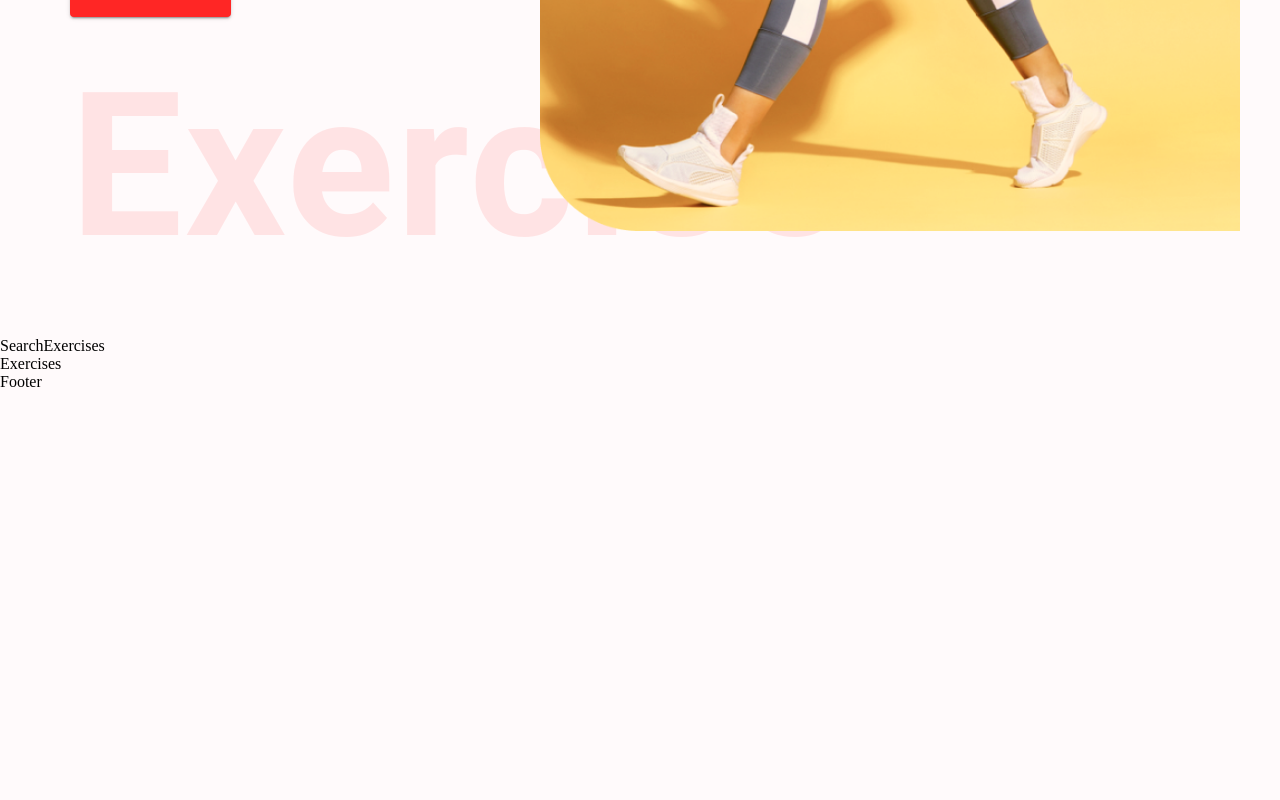
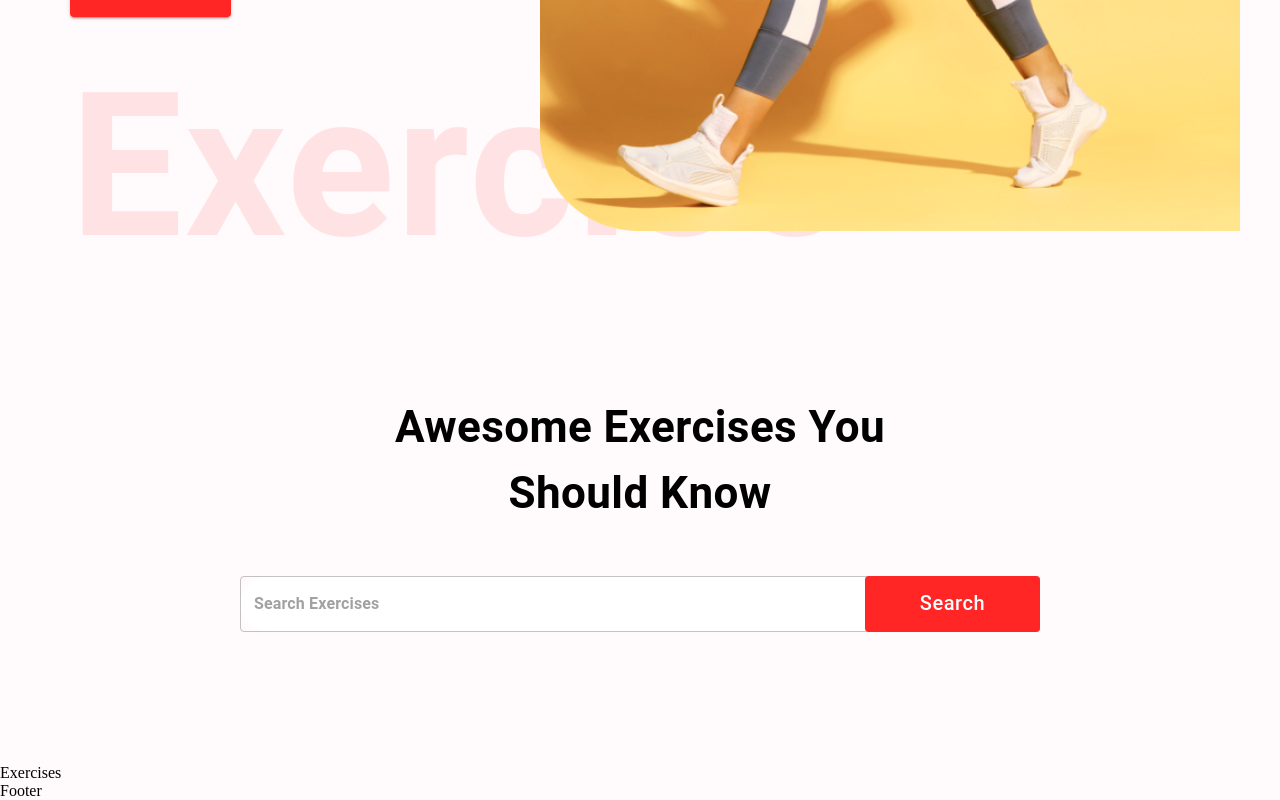
Before and after one commit to JarnoRyhanen/fitness_exersice, a React (Create React App) app: page / in a window 1280 px wide. Shown: the part 635-1435 px from the top of the page. Before the commit the page ends 1026 px from the top, so only its background shows below. Built offline with nearby package versions, Linux system fonts and the light colour scheme; no server answers.

Commit message:
Created SearchExercises ui components and fetchData function.

```diff
--- a/src/components/SearchExercises.jsx
+++ b/src/components/SearchExercises.jsx
@@ -1,10 +1,113 @@
-import React from 'react'
+import React, { useEffect, useState } from 'react';
+import { Box, Button, Stack, TextField, Typography } from '@mui/material';
+
+import { exerciseOptions, fetchData } from '../utils/fetchData';
 
 const SearchExercises = () => {
+
+  const [search, setSearch] = useState("");
+  const [exercises, setExercises] = useState([]);
+  const [bodyParts, setBodyParts] = useState([]);
+
+  useEffect(() => {
+    const fetchExercisesData = async () => {
+      const bodyPartsData = await fetchData(
+        "https://exercisedb.p.rapidapi.com/exercises/bodyPartList", exerciseOptions);
+
+      setBodyParts(["all", ...bodyPartsData]);
+    }
+    fetchExercisesData();
+
+  }, []);
+
+  const handleSearch = async () => {
+    if (search) {
+      const exercisesData =
+        await fetchData("https://exercisedb.p.rapidapi.com/exercises",
+          exerciseOptions);
+
+      const searchedExercises = exercisesData.filter(
+        (exercise) => exercise.name.toLowerCase().includes(search)
+          || exercise.target.toLowerCase().includes(search)
+          || exercise.equipment.toLowerCase().includes(search)
+          || exercise.bodyPart.toLowerCase().includes(search)
+      );
+      setSearch("");
+      setExercises(searchedExercises);
+    }
+  };
+
   return (
-    <div>
-      SearchExercises
-    </div>
+    <Stack
+      alignItems="center"
+      mt="37px"
+      justifyContent="center"
+      p="20px">
+      <Typography
+        fontWeight={700}
+        mb="50px"
+        textAlign="center"
+        sx={{
+          fontSize: { lg: "44px", xs: "30px" }
+        }}
+      >
+        Awesome Exercises You <br /> Should Know
+      </Typography>
+      <Box
+        position="relative"
+        mb="72px">
+
+        <TextField
+          height="76px"
+          value={search}
+          onChange={(e) => setSearch(e.target.value.toLowerCase())}
+          placeholder="Search Exercises"
+          type="text"
+          sx={{
+            input: {
+              fontWeight: "700",
+              border: "none",
+              borderRadius: "4px"
+            },
+            width: {
+              lg: "800px",
+              xs: "350px"
+            },
+            backgroundColor: "#fff",
+            borderRadius: "40px"
+          }}
+        />
+        <Button
+          className='search-btn'
+          onClick={handleSearch}
+          sx={{
+            bgcolor: "#FF2625",
+            color: "#fff",
+            textTransform: "none",
+            width: {
+              lg: "175px",
+              xs: "80px"
+            },
+            fontSize: {
+              lg: "20px",
+              xs: "14px"
+            },
+            height: "56px",
+            position: "absolute",
+            right: "0",
+          }}>
+          Search
+        </Button>
+      </Box>
+      <Box
+        sx={{
+          position: "relative",
+          width: "100%",
+          p: "20px"
+        }}>
+
+      </Box>
+    </Stack>
   )
 }
 
--- /dev/null
+++ b/src/utils/fetchData.js
@@ -0,0 +1,14 @@
+export const exerciseOptions = {
+    method: 'GET',
+    headers: {
+        'X-RapidAPI-Key': process.env.REACT_APP_RAPID_API_KEY,
+        'X-RapidAPI-Host': 'exercisedb.p.rapidapi.com'
+    }
+};
+
+export const fetchData = async (url, options) => {
+    const response = await fetch(url, options);
+    const data = await response.json();
+
+    return data;
+};
```
Also changed, not shown: 1 other file (tests, documents, lock files or other folders).
